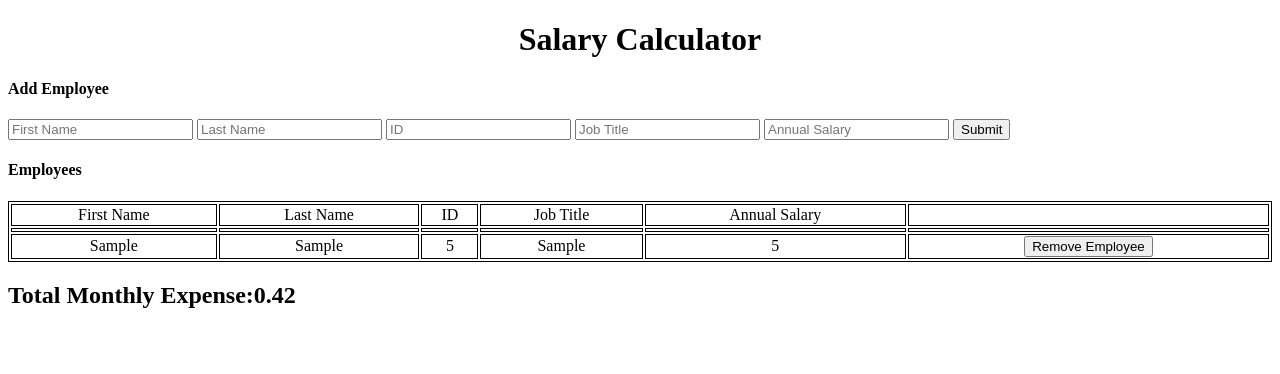
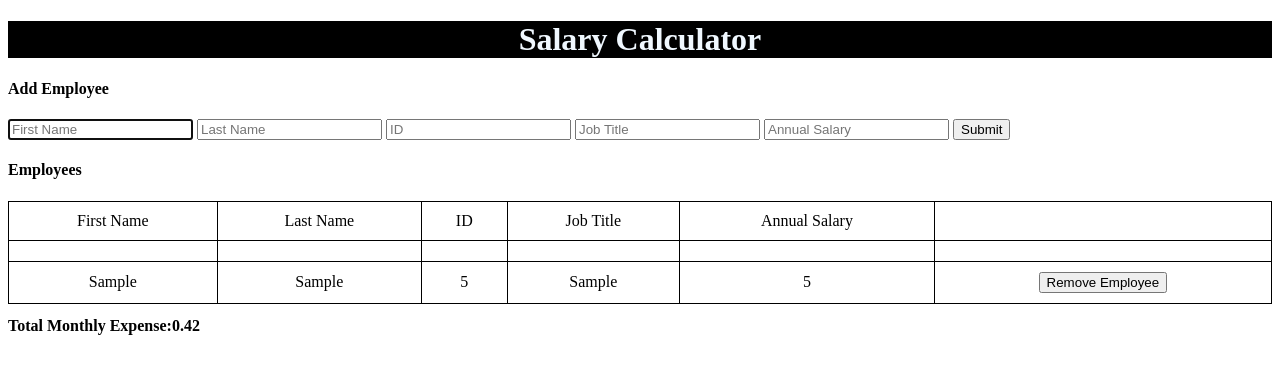
Before and after one commit to mwerneke/salaryCal, a plain HTML site: page index.html in a window 1280 px wide. Both pictures are taken after typing "Sample", "Sample", "5", "Sample", "5" into the empty fields and a click on the button "Submit". Drawn offline with Linux system fonts and the light colour scheme.

Commit message:
submission

```diff
--- a/salCal.css
+++ b/salCal.css
@@ -7,23 +7,27 @@ h1 {
     margin-inline-end: 0px;
     font-weight: bold;
     text-align: center;
+    color:aliceblue;
+    background:black;
 
 }
 
 #employeeTable{
     text-align: center;
+    padding: 10px;
 }
 
 table{
-    width: 100%
+    width: 100%;
+    border-collapse: collapse;
 }
 table, tr,td{
     border: 1px solid black;
     text-align: center;
+    border-collapse: collapse;
+    padding: 10px;
 
 }
-
-#Total{
-
-
+h2{
+    font-size: 16px ;
 }
--- a/salCal.js
+++ b/salCal.js
@@ -8,9 +8,14 @@ function onReady(){  //When Document is ready do...
     console.log('so ready');
 
 $('#form').on('submit', onSubmit);
+$(`#removeBtn`).on(`click`, deleteItem());
+
 
 }
-
+function deleteItem() {
+    console.log( 'in the deleteItem');
+    $(`#removeBtn`).siblings().remove();
+}
 // function to produce  VAL??
 
 function onSubmit(event){
@@ -24,19 +29,20 @@ function onSubmit(event){
     console.log('onSubmit');
    //grab Values from form
 
-let salary = getSalFromDom();  //Create a getSalFrom Dom Function
+    let salary = getSalFromDom();  //Create a getSalFrom Dom Function
 
-salaryArray.push(salary)
+    salaryArray.push(salary)
 
-let totalSalary = calculateMonthlySal(); // Creat calculate Monthly Sal function
-console.log(totalSalary);
+    let totalSalary = calculateMonthlySal(); // Creat calculate Monthly Sal function
 
-function getSalFromDom(){
+    function getSalFromDom(){
     let salary={
         annualSalary:$(`#annualSalary`).val(),
     }
     return salary;
 }
+
+//Calculates Monthly Salary and if greater than 20000, applies bckgrd
 function calculateMonthlySal(){
     let monthlySal= 0;
     for(let employeeData of salaryArray){
@@ -49,8 +55,7 @@ function calculateMonthlySal(){
 }
 
 
-
-
+// Employee Data Object
 let employeeData={
     firstName:$(`#firstName`).val(),
     lastName:$(`#lastName`).val(),
@@ -59,14 +64,15 @@ let employeeData={
     annualSalary:$(`#annualSalary`).val(),
 
 }
-//clearing out form fields
-$(`#firstName`).val("");
+//Clearing out form fields
+$(`#firstName`).val("").focus();
 $(`#lastName`).val("");
 $(`#id`).val("");
 $(`#jobTitle`).val("");
 $(`#annualSalary`).val("");
 
-//appending the table of object
+
+//appending the table of objects to DOM
 $(`#employeeTable`).append(`
 
     <tr>
@@ -83,18 +89,10 @@ $(`#employeeTable`).append(`
 `);
 
 
+
 $(`#Total`).text(totalSalary.toFixed(2));
-
-}
 
 
 
 
-
-//Possibly us for on Submit
-//console.log('Test');
-//    let returnValues = $(`#firstName`).val();
- //   $('tr').append(`<td>${returnValues}</td>`);
-
- //focus on name input
- //$(`#nameInput`.focus();
+}
```
Also changed, not shown: 1 other file.
